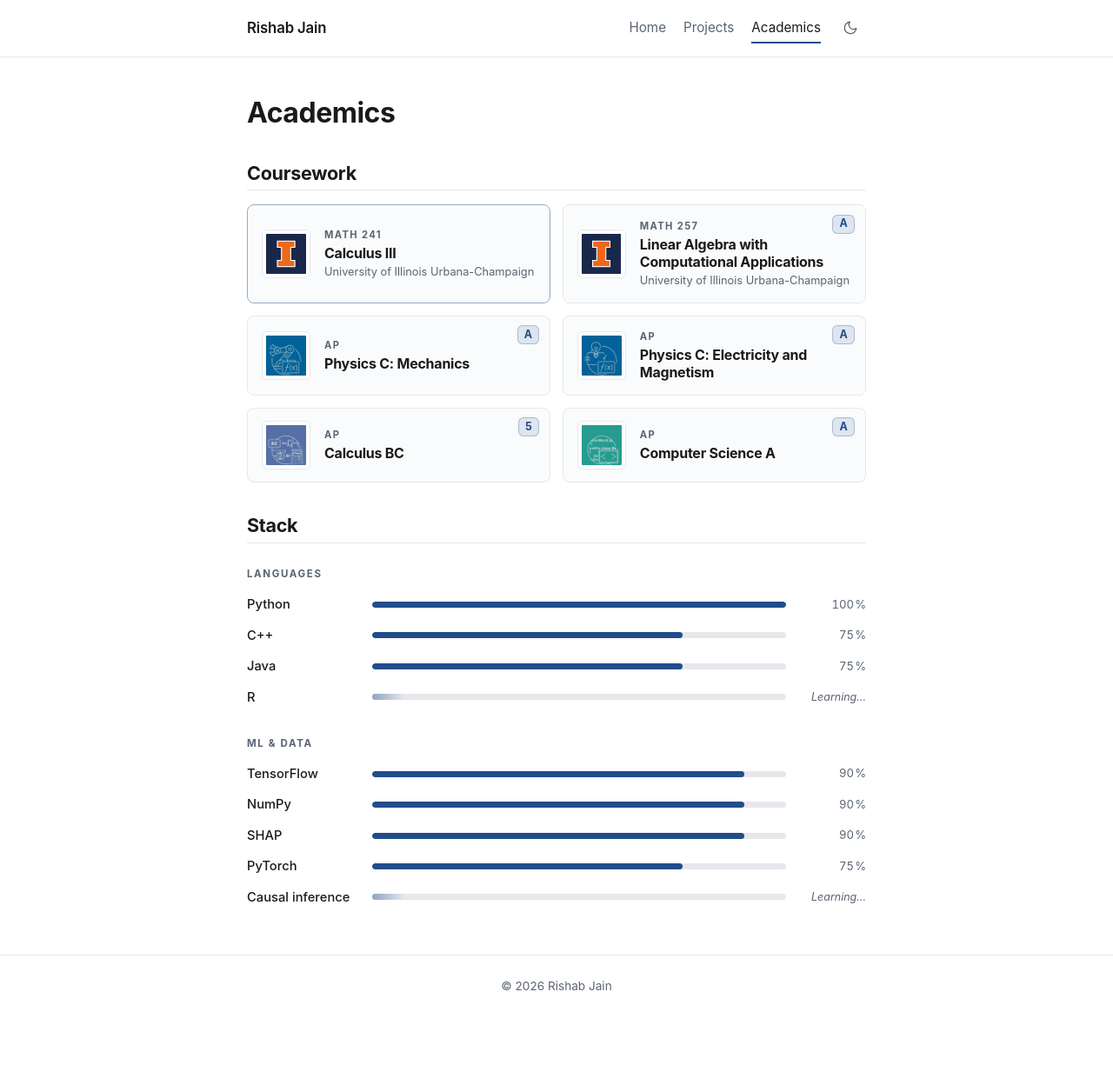
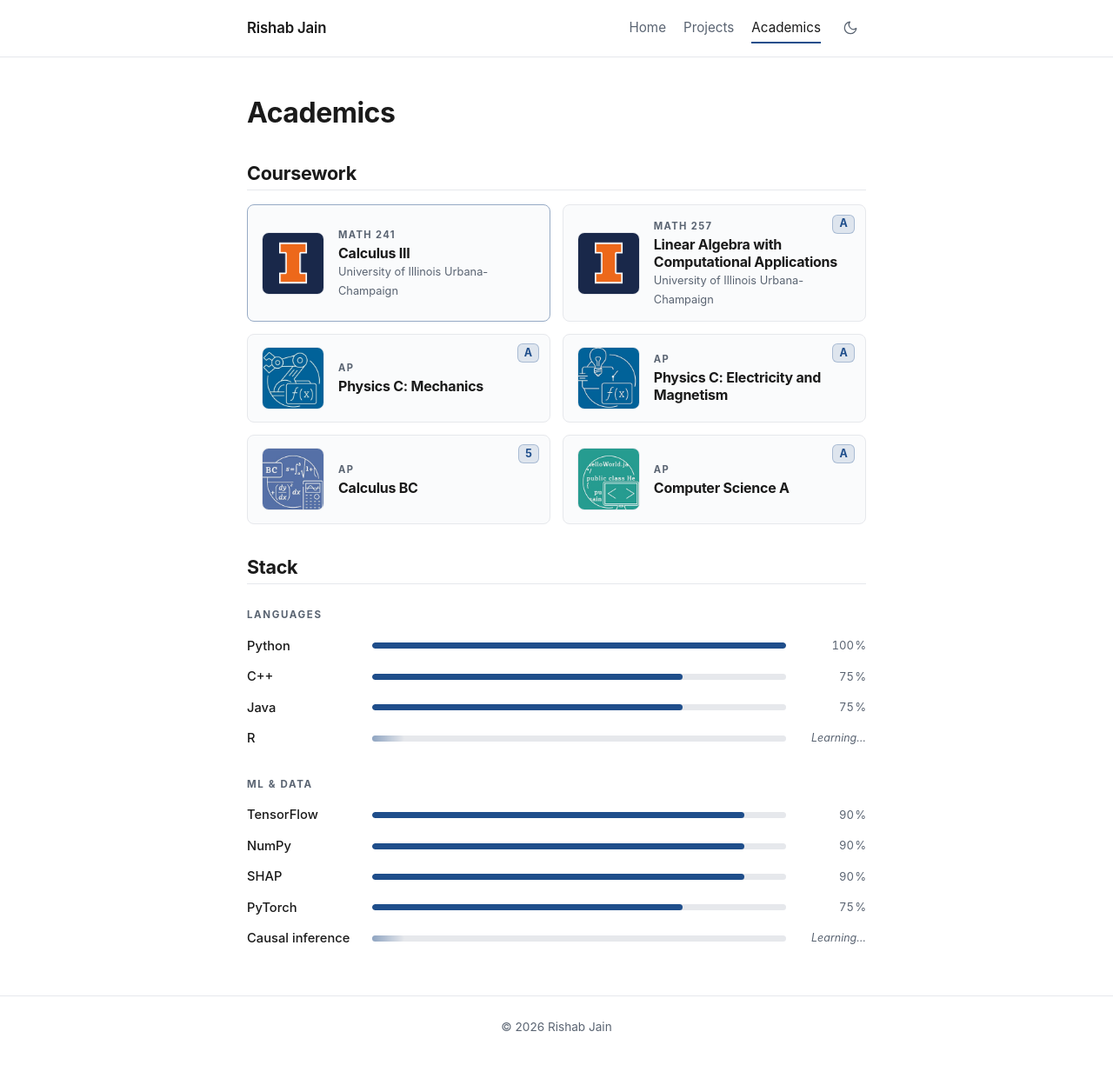
Before and after one commit to rishabjainX/rishabjainX.github.io, a Jekyll site: the page built from _pages/academics.md, in a window 1280 px wide and 1233 px high. Shown: the top 1225 px of the window at 87% size. Built offline with Jekyll 4.4.1, drawn with Linux system fonts in a browser that asks for light colours.

Commit message:
Bigger course logos (72px), no padding, re-crop with logo in upper portion

```diff
--- a/assets/css/style.scss
+++ b/assets/css/style.scss
@@ -348,13 +348,11 @@ code { font-family: ui-monospace, "SF Mono", Menlo, monospace; font-size: .9em;
 }
 
 .course-logo {
-  flex: 0 0 56px;
-  width: 56px;
-  height: 56px;
-  padding: 4px;
-  box-sizing: border-box;
-  border-radius: 6px;
-  object-fit: contain;
+  flex: 0 0 72px;
+  width: 72px;
+  height: 72px;
+  border-radius: 8px;
+  object-fit: cover;
   background: var(--bg);
   border: 1px solid var(--rule);
 }
```
Also changed, not shown: assets/images/academics/apcsa.jpg, assets/images/academics/bc.jpg, assets/images/academics/em.jpg, assets/images/academics/mech.jpg.
